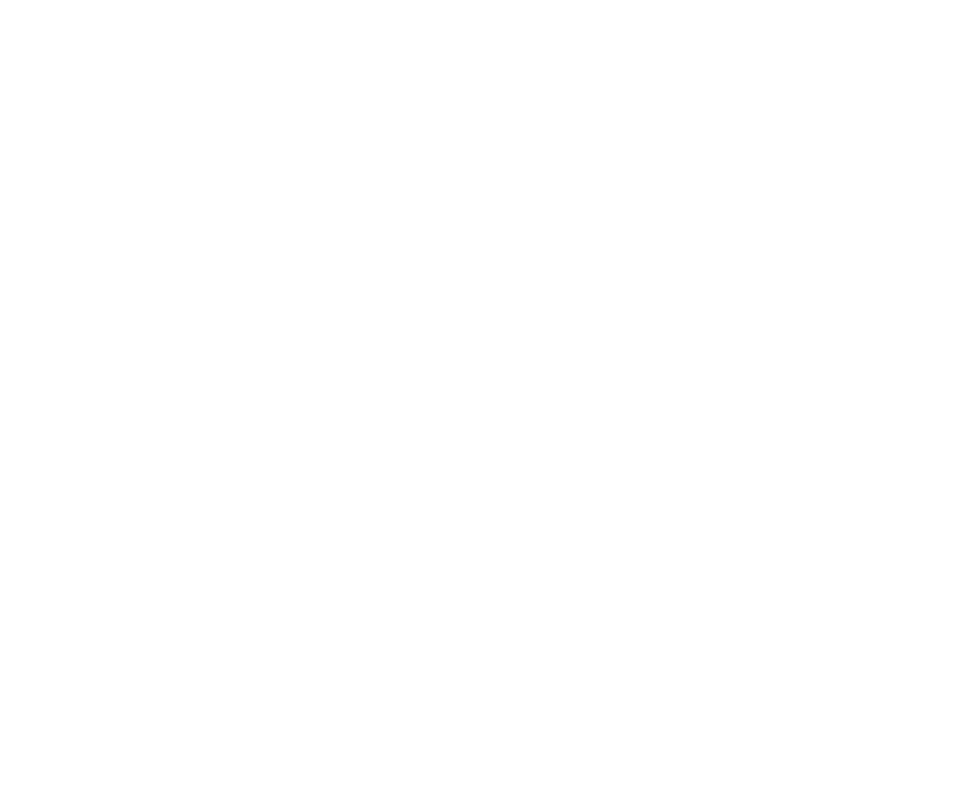
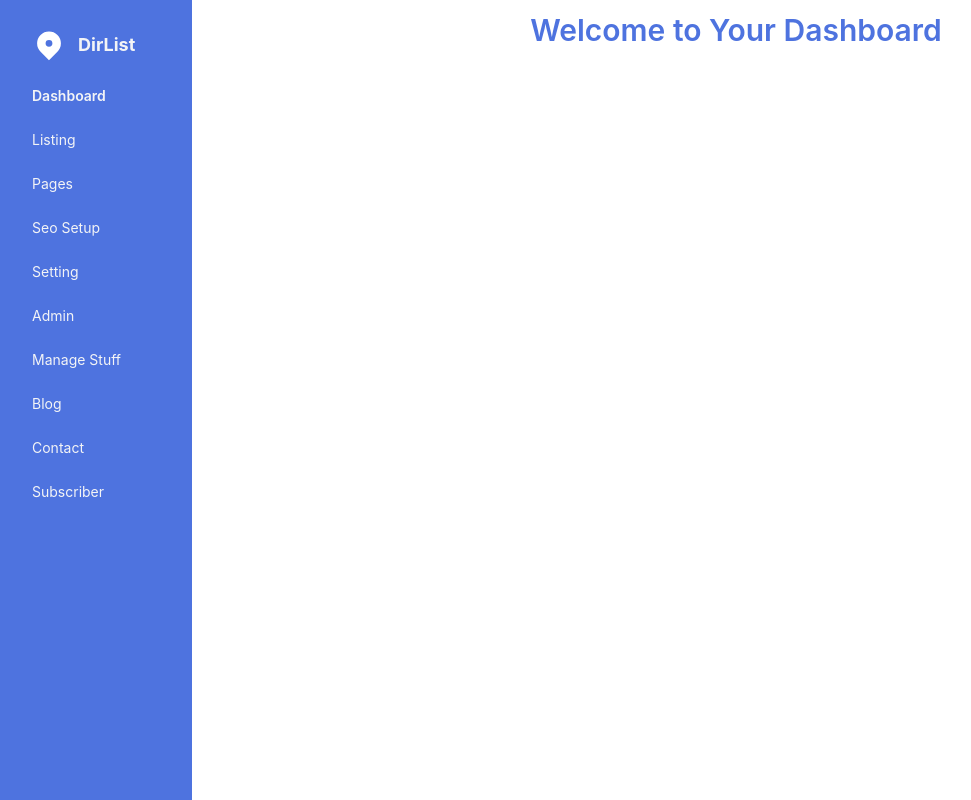
Before and after one commit to eliyas700/WedEazzy-Admin-Dashboard-Frontend, a React (Create React App) app: page / in a window 1280 px wide. Shown: the whole page, without its empty margins (0-971 px from the left). Built offline with nearby package versions, Linux system fonts and the light colour scheme.

Commit message:
Dashboard Sidebar Designed

```diff
--- /dev/null
+++ b/postcss.config.js
@@ -0,0 +1,6 @@
+module.exports = {
+  plugins: {
+    tailwindcss: {},
+    autoprefixer: {},
+  },
+}
--- a/src/App.js
+++ b/src/App.js
@@ -1,11 +1,12 @@
 import { Route, Routes } from "react-router-dom";
 import "./App.css";
+import Dashboard from "./Components/Dashboard";
 
 function App() {
   return (
     <div className="App">
       <Routes>
-        <Route path="/"></Route>
+        <Route path="/" element={<Dashboard></Dashboard>}></Route>
       </Routes>
     </div>
   );
--- a/src/Components/Dashboard.js
+++ b/src/Components/Dashboard.js
@@ -1,7 +1,93 @@
 import React from "react";
+import { Link, Outlet } from "react-router-dom";
+import { HiLocationMarker } from "react-icons/hi";
+const Dashboard = () => {
+  return (
+    <div>
+      <>
+        <div className="navbar-end  lg:hidden">
+          <label
+            tabIndex="1"
+            htmlFor="my-drawer-2"
+            className="btn btn-accent lg:hidden"
+          >
+            <svg
+              xmlns="http://www.w3.org/2000/svg"
+              className="h-5 w-5"
+              fill="none"
+              viewBox="0 0 24 24"
+              stroke="currentColor"
+            >
+              <path
+                strokeLinecap="round"
+                strokeLinejoin="round"
+                strokeWidth="2"
+                d="M4 6h16M4 12h8m-8 6h16"
+              />
+            </svg>
+          </label>
+        </div>
+        <div className="drawer drawer-mobile">
+          <input id="my-drawer-2" type="checkbox" className="drawer-toggle" />
+          <div className="drawer-content ">
+            {/* <!-- Page content here --> */}
+            <h2 className="text-3xl font-semibold text-primary text-center my-3">
+              Welcome to Your Dashboard
+            </h2>
+            <Outlet></Outlet>
+          </div>
+          <div className="drawer-side lg:h-auto ">
+            <label htmlFor="my-drawer-2" className="drawer-overlay"></label>
+            <ul className="menu p-4 w-48 lg:w-48 bg-primary  text-neutral text-sm ">
+              {/* <!-- Sidebar content here --> */}
+              <li className="text-lg font-bold flex">
+                {/* <FontAwesomeIcon icon="fa-solid fa-location-dot" /> */}
+                <span>
+                  {" "}
+                  <HiLocationMarker className="text-white" size={34} />
+                  DirList
+                </span>
+              </li>
+              <li>
+                <Link to="/" className="font-semibold">
+                  Dashboard
+                </Link>
+              </li>
 
-const Dashboard = () => {
-  return <div></div>;
+              <li>
+                <Link to="/dashboard/listing">Listing</Link>
+              </li>
+              <li>
+                <Link to="/dashboard/pages">Pages</Link>
+              </li>
+
+              <li>
+                <Link to="/dashboard/seo">Seo Setup</Link>
+              </li>
+              <li>
+                <Link to="/dashboard/setting">Setting</Link>
+              </li>
+              <li>
+                <Link to="/dashboard/admin">Admin</Link>
+              </li>
+              <li>
+                <Link to="/dashboard/manageStuff">Manage Stuff</Link>
+              </li>
+              <li>
+                <Link to="/dashboard/blog">Blog</Link>
+              </li>
+              <li>
+                <Link to="/dashboard/contact">Contact</Link>
+              </li>
+              <li>
+                <Link to="/dashboard/subscriber">Subscriber</Link>
+              </li>
+            </ul>
+          </div>
+        </div>
+      </>
+    </div>
+  );
 };
 
 export default Dashboard;
--- a/src/index.css
+++ b/src/index.css
@@ -7,7 +7,13 @@
   -moz-osx-font-smoothing: grayscale;
 }
 
+
+
 code {
   font-family: source-code-pro, Menlo, Monaco, Consolas, 'Courier New',
     monospace;
 }
+
+@tailwind base;
+@tailwind components;
+@tailwind utilities;
--- /dev/null
+++ b/tailwind.config.js
@@ -0,0 +1,21 @@
+module.exports = {
+  content: ["./src/**/*.{js,jsx,ts,tsx}"],
+  daisyui: {
+    themes: [
+      {
+        light: {
+          primary: "#4E73DF",
+          secondary: "#d35400",
+          accent: "#2c3e50",
+          neutral: "#F3F4F6",
+          "base-100": "#ffffff",
+          info: "#98A8DD",
+          success: "#1BBB70",
+          warning: "#DF7E07",
+          error: "#FA5C5C",
+        },
+      },
+    ],
+  },
+  plugins: [require("daisyui")],
+};
```
Also changed, not shown: package.json (+10 -0 lines), 1 other file (tests, documents, lock files or other folders).
